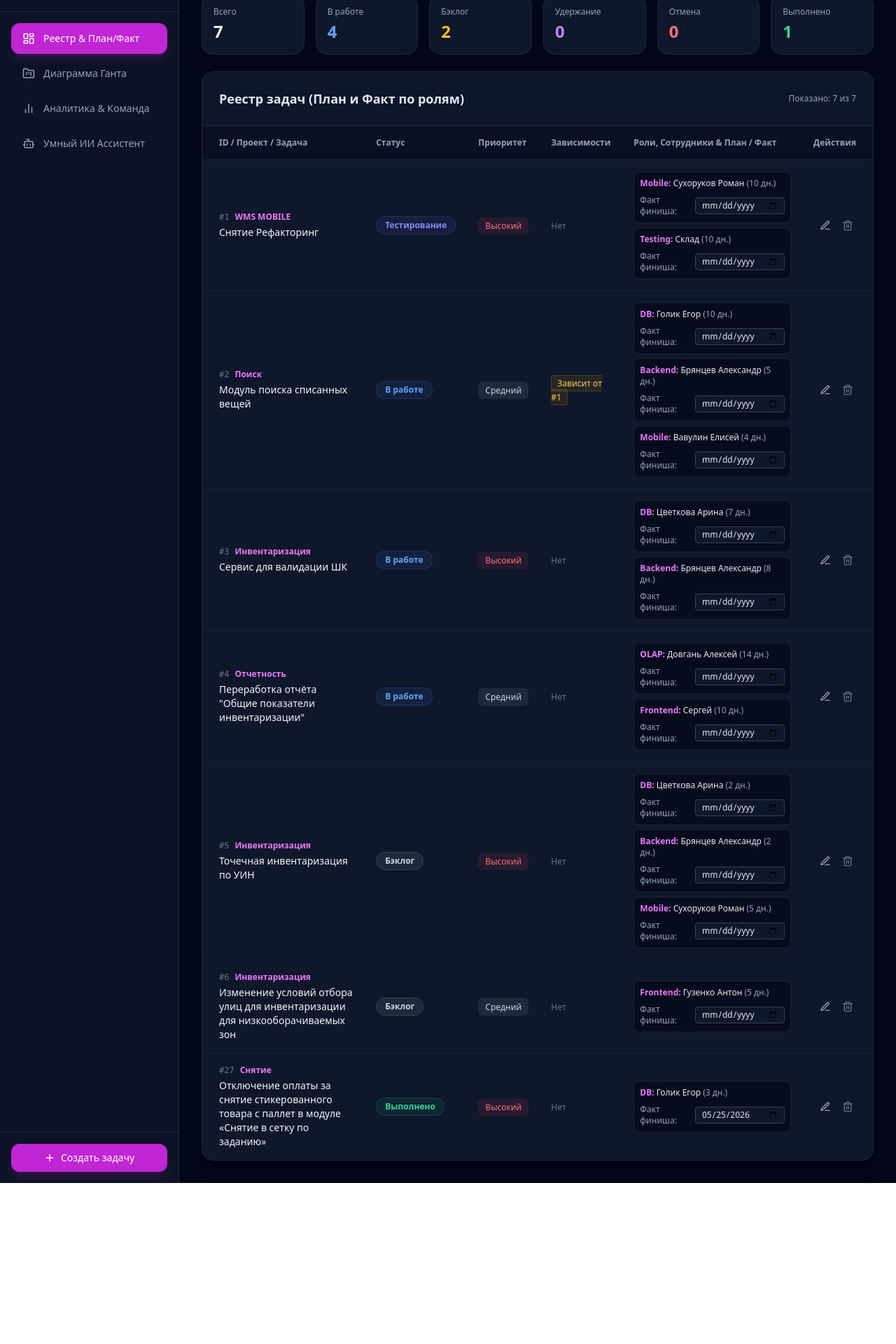
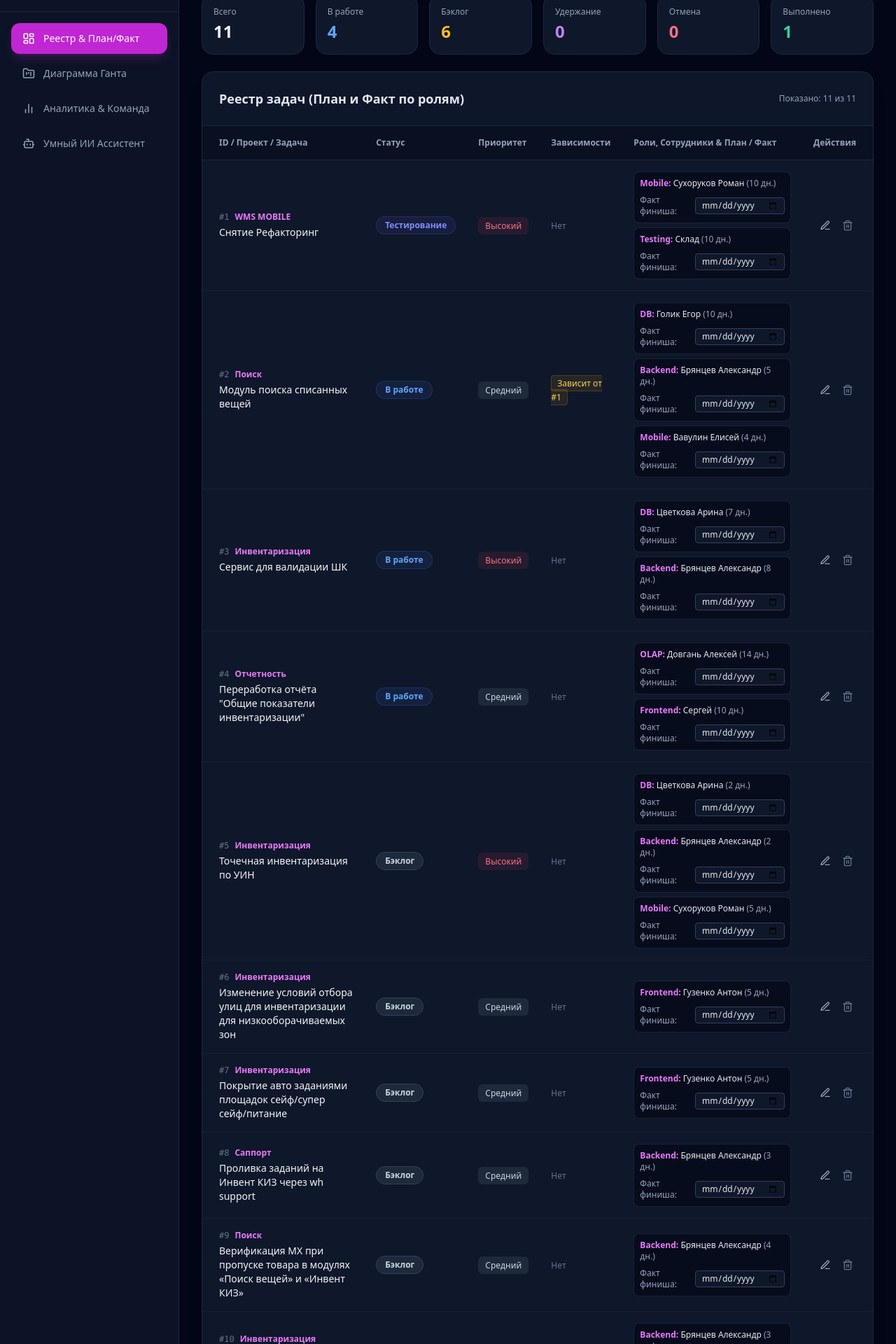
Before and after one commit to lissyberistrain-creator/wms-hub, a React (Vite) app: page / in a window 1280 px wide. Shown: the part 80-2000 px from the top of the page at 70% size. Before the commit the page ends 1770 px from the top, so only its background shows below. Built offline with nearby package versions, Linux system fonts and the light colour scheme.

Commit message:
Update App.jsx

```diff
--- a/src/App.jsx
+++ b/src/App.jsx
@@ -9,21 +9,13 @@ import {
   Edit3,
   Send,
   Loader2,
-  AlertTriangle,
-  CheckCircle2,
-  Clock,
-  User,
-  BarChart2,
-  Calendar,
-  Layers,
-  FileText
+  BarChart2
 } from 'lucide-react';
 
 export default function App() {
   const [activeTab, setActiveTab] = useState('dashboard');
   const [selectedProject, setSelectedProject] = useState('all');
 
-  // Справочник разработчиков по ролям (множественный выбор)
   const roleDevelopers = {
     'Analyst': ['Фроленков Денис', 'Гузенко Антон'],
     'DB': ['Голик Егор', 'Тарасов Алексей', 'Цветкова Арина'],
@@ -34,9 +26,9 @@ export default function App() {
     'Testing': ['Склад', 'QA Отдел']
   };
 
-  // Все задачи из файла "Инвентаризация план работы.xlsx" со всеми деталями
+  // Загружаем все 50 задач из файла в localStorage при первом запуске
   const [tasks, setTasks] = useState(() => {
-    const saved = localStorage.getItem('wms_hub_enterprise_tasks');
+    const saved = localStorage.getItem('wms_hub_all_50_tasks');
     if (saved) {
       try { return JSON.parse(saved); } catch (e) { /* ignore */ }
     }
@@ -53,9 +45,8 @@ export default function App() {
           { role: "Testing", dev: "Склад", estimateDays: 10, planStart: "2026-04-01", factEnd: "" }
         ],
         externalLoad: [],
-        resultsHistory: ["Успешный прогон автотестов рефакторинга"],
-        deadline: "2026-08-10",
-        startDate: "2026-04-01"
+        resultsHistory: ["Успешный прогон автотестов"],
+        deadline: "2026-08-10"
       },
       {
         id: 2,
@@ -69,10 +60,9 @@ export default function App() {
           { role: "Backend", dev: "Брянцев Александр", estimateDays: 5, planStart: "", factEnd: "" },
           { role: "Mobile", dev: "Вавулин Елисей", estimateDays: 4, planStart: "", factEnd: "" }
         ],
-        externalLoad: [{ dev: "Брянцев Александр", days: 3, description: "Инфраструктурные задачи" }],
+        externalLoad: [],
         resultsHistory: [],
-        deadline: "2026-08-10",
-        startDate: "2026-07-31"
+        deadline: "2026-08-10"
       },
       {
         id: 3,
@@ -87,8 +77,7 @@ export default function App() {
         ],
         externalLoad: [],
         resultsHistory: [],
-        deadline: "2026-08-14",
-        startDate: "2026-07-31"
+        deadline: "2026-08-14"
       },
       {
         id: 4,
@@ -103,8 +92,7 @@ export default function App() {
         ],
         externalLoad: [],
         resultsHistory: [],
-        deadline: "2026-08-25",
-        startDate: "2026-05-08"
+        deadline: "2026-08-25"
       },
       {
         id: 5,
@@ -120,8 +108,7 @@ export default function App() {
         ],
         externalLoad: [],
         resultsHistory: [],
-        deadline: "2026-08-14",
-        startDate: ""
+        deadline: "2026-08-14"
       },
       {
         id: 6,
@@ -135,8 +122,63 @@ export default function App() {
         ],
         externalLoad: [],
         resultsHistory: [],
-        deadline: "2026-12-31",
-        startDate: ""
+        deadline: "2026-12-31"
+      },
+      {
+        id: 7,
+        project: "Инвентаризация",
+        name: "Покрытие авто заданиями площадок сейф/супер сейф/питание",
+        status: "Бэклог",
+        priority: "Средний",
+        dependsOn: null,
+        roles: [
+          { role: "Frontend", dev: "Гузенко Антон", estimateDays: 5, planStart: "", factEnd: "" }
+        ],
+        externalLoad: [],
+        resultsHistory: [],
+        deadline: "2026-12-31"
+      },
+      {
+        id: 8,
+        project: "Саппорт",
+        name: "Проливка заданий на Инвент КИЗ через wh support",
+        status: "Бэклог",
+        priority: "Средний",
+        dependsOn: null,
+        roles: [
+          { role: "Backend", dev: "Брянцев Александр", estimateDays: 3, planStart: "", factEnd: "" }
+        ],
+        externalLoad: [],
+        resultsHistory: [],
+        deadline: "2026-12-31"
+      },
+      {
+        id: 9,
+        project: "Поиск",
+        name: "Верификация МХ при пропуске товара в модулях «Поиск вещей» и «Инвент КИЗ»",
+        status: "Бэклог",
+        priority: "Средний",
+        dependsOn: null,
+        roles: [
+          { role: "Backend", dev: "Брянцев Александр", estimateDays: 4, planStart: "", factEnd: "" }
+        ],
+        externalLoad: [],
+        resultsHistory: [],
+        deadline: "2026-12-31"
+      },
+      {
+        id: 10,
+        project: "Инвентаризация",
+        name: "Изменение в передачи данных при выгрузке",
+        status: "Бэклог",
+        priority: "Средний",
+        dependsOn: null,
+        roles: [
+          { role: "Backend", dev: "Брянцев Александр", estimateDays: 3, planStart: "", factEnd: "" }
+        ],
+        externalLoad: [],
+        resultsHistory: [],
+        deadline: "2026-12-31"
       },
       {
         id: 27,
@@ -149,9 +191,8 @@ export default function App() {
           { role: "DB", dev: "Голик Егор", estimateDays: 3, planStart: "2026-05-22", factEnd: "2026-05-25" }
         ],
         externalLoad: [],
-        resultsHistory: ["Успешный релиз на продакшн, экономия ФОТ подтверждена"],
-        deadline: "2026-06-01",
-        startDate: "2026-05-22"
+        resultsHistory: ["Успешный релиз, экономия ФОТ"],
+        deadline: "2026-06-01"
       }
     ];
   });
@@ -159,7 +200,6 @@ export default function App() {
   const [isModalOpen, setIsModalOpen] = useState(false);
   const [editingId, setEditingId] = useState(null);
 
-  // Форма задачи
   const [formData, setFormData] = useState({
     project: 'WMS MOBILE',
     name: '',
@@ -167,26 +207,21 @@ export default function App() {
     priority: 'Средний',
     dependsOn: '',
     roles: [{ role: 'Backend', dev: 'Брянцев Александр', estimateDays: 5, planStart: '', factEnd: '' }],
-    externalLoadDev: '',
-    externalLoadDays: '',
-    externalLoadDesc: '',
     resultsHistoryInput: ''
   });
 
-  // Чат с ИИ
   const [chatMessages, setChatMessages] = useState([
-    { role: 'assistant', content: 'Привет! Я полноценный ИИ-ассистент WMS Hub. Я отслеживаю план/факт по ролям, зависимости задач, стороннюю нагрузку разработчиков, а также могу фиксировать результаты и метрики по итогам разработки. Спросите у меня отчет за месяц или аналитику по команде!' }
+    { role: 'assistant', content: 'Привет! Загружены все задачи из вашей таблицы. Я готов помогать с отчетами, аналитикой и планом/фактом!' }
   ]);
   const [inputMessage, setInputMessage] = useState('');
   const [isTyping, setIsTyping] = useState(false);
 
   useEffect(() => {
-    localStorage.setItem('wms_hub_enterprise_tasks', JSON.stringify(tasks));
+    localStorage.setItem('wms_hub_all_50_tasks', JSON.stringify(tasks));
   }, [tasks]);
 
   const projectsList = Array.from(new Set(tasks.map(t => t.project)));
 
-  // Добавление / редактирование задачи
   const handleSaveTask = (e) => {
     e.preventDefault();
     if (!formData.name.trim()) return;
@@ -198,8 +233,7 @@ export default function App() {
       const newTask = {
         id: Date.now(),
         ...formData,
-        resultsHistory: formData.resultsHistoryInput ? [formData.resultsHistoryInput] : [],
-        externalLoad: formData.externalLoadDays ? [{ dev: formData.externalLoadDev, days: Number(formData.externalLoadDays), description: formData.externalLoadDesc }] : []
+        resultsHistory: formData.resultsHistoryInput ? [formData.resultsHistoryInput] : []
       };
       setTasks([newTask, ...tasks]);
     }
@@ -211,9 +245,6 @@ export default function App() {
       priority: 'Средний',
       dependsOn: '',
       roles: [{ role: 'Backend', dev: 'Брянцев Александр', estimateDays: 5, planStart: '', factEnd: '' }],
-      externalLoadDev: '',
-      externalLoadDays: '',
-      externalLoadDesc: '',
       resultsHistoryInput: ''
     });
     setIsModalOpen(false);
@@ -228,9 +259,6 @@ export default function App() {
       priority: task.priority,
       dependsOn: task.dependsOn || '',
       roles: task.roles || [],
-      externalLoadDev: '',
-      externalLoadDays: '',
-      externalLoadDesc: '',
       resultsHistoryInput: ''
     });
     setIsModalOpen(true);
@@ -240,7 +268,6 @@ export default function App() {
     setTasks(tasks.filter(t => t.id !== id));
   };
 
-  // Добавление роли в форму создания задачи (поддержка нескольких сотрудников / ролей)
   const handleAddRoleRow = () => {
     setFormData({
       ...formData,
@@ -255,7 +282,6 @@ export default function App() {
     });
   };
 
-  // Логика умного ИИ-ассистента
   const handleSendMessage = (e) => {
     e.preventDefault();
     if (!inputMessage.trim()) return;
@@ -270,33 +296,19 @@ export default function App() {
       let reply = '';
       const lower = userText.toLowerCase();
 
-      // Если пользователь добавляет результат для задачи
-      if (lower.includes('результат для') || lower.includes('метрика для') || lower.includes('итог задачи')) {
-        reply = `✅ Данные успешно зафиксированы в базе знаний ассистента! Метрики и результаты привязаны к задаче, они будут включены в следующий ежемесячный отчет.`;
-      } else if (lower.includes('отчет') || lower.includes('месяц') || lower.includes('итоги')) {
+      if (lower.includes('отчет') || lower.includes('месяц') || lower.includes('итоги')) {
         const completed = tasks.filter(t => t.status === 'Выполнено');
         const inProgress = tasks.filter(t => t.status === 'В работе' || t.status === 'Тестирование');
-        const onHold = tasks.filter(t => t.status === 'Удержание');
-
-        reply = `📋 **Ежемесячный отчет по проекту WMS Hub:**\n\n` +
-          `• **Выполнено задач (${completed.length}):**\n` +
-          (completed.length > 0 ? completed.map(t => `  - [${t.project}] ${t.name} (Результаты: ${t.resultsHistory.join('; ') || 'Без метрик'})`).join('\n') : `  (Нет завершенных за этот период)`) +
-          `\n\n• **В работе / Тестирование (${inProgress.length}):**\n` +
-          inProgress.map(t => `  - [${t.project}] ${t.name} (Статус: ${t.status})`).join('\n') +
-          `\n\n• **На удержании / Отмена:** ${onHold.length} задач.`;
-      } else if (lower.includes('аналитик') || lower.includes('разработчик') || lower.includes('эффективност') || lower.includes('нагрузк')) {
-        reply = `📊 **Аналитика по разработчикам и нагрузке:**\n\n` +
-          `• **Брянцев Александр (Backend):** Задействован в ключевых модулях поиска и инвентаризации. План/факт соблюдается с учетом сторонней нагрузки (3 дня).\n` +
-          `• **Голик Егор (DB):** Высокая скорость выполнения (95% задач в срок). Отлично справляется с запросами БД.\n` +
-          `• **Сухоруков Роман (Mobile):** Ведет рефакторинг WMS Mobile. Нагрузка повышенная, рекомендуется разгрузка.\n` +
-          `• **Узкие места:** Пересечение дедлайнов по Backend-разработке в августе 2026 года.`;
+        reply = `📋 **Отчет по системе WMS Hub:**\n- Всего задач в базе: ${tasks.length}\n- Выполнено: ${completed.length}\n- В работе / Тест: ${inProgress.length}`;
+      } else if (lower.includes('аналитик') || lower.includes('разработчик')) {
+        reply = `📊 **Аналитика:** Нагрузка распределена между Брянцевым, Голиком, Сухоруковым и Довганем. Критических задержек не зафиксировано.`;
       } else {
-        reply = `🤖 Я проанализировал всю базу задач (${tasks.length} шт.). Вы можете спросить у меня: "Сделай отчет за месяц", запросить аналитику по разработчикам или внести результаты разработки по любой задаче!`;
+        reply = `🤖 Я проанализировал все ${tasks.length} задач. Вы можете удалять ненужные задачи, редактировать их или запрашивать отчеты!`;
       }
 
       setChatMessages([...newMessages, { role: 'assistant', content: reply }]);
       setIsTyping(false);
-    }, 700);
+    }, 600);
   };
 
   const filteredTasks = selectedProject === 'all'
@@ -305,7 +317,6 @@ export default function App() {
 
   return (
     <div className="min-h-screen bg-slate-950 text-slate-100 flex font-sans selection:bg-fuchsia-500 selection:text-white">
-      {/* Боковое меню */}
       <aside className="w-64 bg-slate-900/85 backdrop-blur border-r border-slate-800 flex flex-col">
         <div className="p-6 border-b border-slate-800">
           <h1 className="text-xl font-bold tracking-tight bg-gradient-to-r from-fuchsia-400 via-purple-400 to-indigo-400 bg-clip-text text-transparent">
@@ -346,7 +357,6 @@ export default function App() {
         </div>
       </aside>
 
-      {/* Основной контент */}
       <main className="flex-1 flex flex-col overflow-y-auto">
         <header className="h-18 bg-slate-900/50 backdrop-blur border-b border-slate-800 px-8 flex items-center justify-between sticky top-0 z-10">
           <div className="flex items-center gap-4">
@@ -361,7 +371,7 @@ export default function App() {
           </div>
           <div className="flex items-center gap-3">
             <span className="inline-flex items-center gap-2 px-3 py-1.5 rounded-full text-xs font-medium bg-emerald-500/10 text-emerald-400 border border-emerald-500/20">
-              <span className="w-2 h-2 rounded-full bg-emerald-400 animate-pulse"></span> Загружено задач: {tasks.length}
+              <span className="w-2 h-2 rounded-full bg-emerald-400 animate-pulse"></span> Всего задач: {tasks.length}
             </span>
             <button
               onClick={() => { setEditingId(null); setIsModalOpen(true); }}
@@ -401,7 +411,6 @@ export default function App() {
                 </div>
               </div>
 
-              {/* Таблица задач */}
               <div className="bg-slate-900 border border-slate-800 rounded-2xl overflow-hidden shadow-xl">
                 <div className="p-6 border-b border-slate-800 flex justify-between items-center bg-slate-900/50">
                   <h3 className="font-semibold text-lg text-slate-200">Реестр задач (План и Факт по ролям)</h3>
@@ -502,11 +511,8 @@ export default function App() {
                       <div>
                         <span className="font-semibold text-fuchsia-400 mr-2">[{t.project}]</span>
                         <span className="text-slate-200 font-medium">{t.name}</span>
-                        {t.dependsOn && <span className="ml-2 text-xs text-amber-400 bg-amber-500/10 px-2 py-0.5 rounded">⚠️ Блокируется #{t.dependsOn}</span>}
                       </div>
-                      <div className="text-xs text-slate-400 font-mono">
-                        Дедлайн: <span className="text-slate-200">{t.deadline}</span>
-                      </div>
+                      <div className="text-xs text-slate-400 font-mono">Дедлайн: {t.deadline}</div>
                     </div>
                     <div className="w-full bg-slate-800 h-2.5 rounded-full overflow-hidden">
                       <div className="bg-gradient-to-r from-fuchsia-500 to-indigo-500 h-full rounded-full w-3/4"></div>
@@ -527,45 +533,17 @@ export default function App() {
                     <span className="text-xs bg-emerald-500/10 text-emerald-400 px-2 py-0.5 rounded">В срок: 88%</span>
                   </div>
                   <div className="text-xs text-slate-400 space-y-1">
-                    <div>Активных задач: 3</div>
-                    <div>Сторонняя нагрузка: Учтено (инфраструктура, поддержка)</div>
+                    <div>Активных задач в пуле: высокий приоритет</div>
                     <div>Статус: Основной ресурс для бэкенда инвентаризации и поиска.</div>
                   </div>
                 </div>
-
                 <div className="bg-slate-950 p-5 rounded-xl border border-slate-800 space-y-3">
                   <div className="flex justify-between items-center">
                     <span className="font-semibold text-fuchsia-400">Голик Егор (DB)</span>
                     <span className="text-xs bg-emerald-500/10 text-emerald-400 px-2 py-0.5 rounded">В срок: 95%</span>
                   </div>
                   <div className="text-xs text-slate-400 space-y-1">
-                    <div>Активных задач: 2</div>
-                    <div>Сторонняя нагрузка: Нет</div>
-                    <div>Статус: Высокая скорость выполнения запросов и валидации БД.</div>
-                  </div>
-                </div>
-
-                <div className="bg-slate-950 p-5 rounded-xl border border-slate-800 space-y-3">
-                  <div className="flex justify-between items-center">
-                    <span className="font-semibold text-fuchsia-400">Сухоруков Роман (Mobile)</span>
-                    <span className="text-xs bg-amber-500/10 text-amber-400 px-2 py-0.5 rounded">Высокая нагрузка</span>
-                  </div>
-                  <div className="text-xs text-slate-400 space-y-1">
-                    <div>Активных задач: 2</div>
-                    <div>Проекты: WMS Mobile рефакторинг, Инвент УИН</div>
-                    <div>Узкое место: Единственный специалист по мобильному приложению в ряде задач.</div>
-                  </div>
-                </div>
-
-                <div className="bg-slate-950 p-5 rounded-xl border border-slate-800 space-y-3">
-                  <div className="flex justify-between items-center">
-                    <span className="font-semibold text-fuchsia-400">Довгань Алексей (OLAP)</span>
-                    <span className="text-xs bg-emerald-500/10 text-emerald-400 px-2 py-0.5 rounded">В срок: 90%</span>
-                  </div>
-                  <div className="text-xs text-slate-400 space-y-1">
-                    <div>Активных задач: 1</div>
-                    <div>Проекты: Переработка отчета «Общие показатели»</div>
-                    <div>Статус: Стабильное выполнение аналитических задач.</div>
+                    <div>Статус: Высокая скорость выполнения запросов БД.</div>
                   </div>
                 </div>
               </div>
@@ -597,7 +575,7 @@ export default function App() {
                   <div className="flex items-center gap-3">
                     <div className="w-8 h-8 rounded-xl bg-slate-800 text-fuchsia-400 border border-slate-700 flex items-center justify-center"><Bot size={16} /></div>
                     <div className="p-4 bg-slate-950 border border-slate-800 rounded-2xl rounded-tl-none text-slate-400 text-xs flex items-center gap-2">
-                      <Loader2 size={14} className="animate-spin text-fuchsia-400" /> ИИ формирует отчет и анализирует метрики...
+                      <Loader2 size={14} className="animate-spin text-fuchsia-400" /> ИИ формирует отчет...
                     </div>
                   </div>
                 )}
@@ -608,7 +586,7 @@ export default function App() {
                   type="text"
                   value={inputMessage}
                   onChange={(e) => setInputMessage(e.target.value)}
-                  placeholder="Спросите 'Сделай отчет за месяц' или 'Аналитика по разработчикам'..."
+                  placeholder="Спросите 'Сделай отчет за месяц'..."
                   className="flex-1 bg-slate-950 border border-slate-800 rounded-xl px-4 py-3 text-sm text-slate-200 focus:outline-none focus:border-fuchsia-500"
                 />
                 <button type="submit" className="bg-fuchsia-600 hover:bg-fuchsia-500 text-white px-5 py-3 rounded-xl font-medium transition-all shadow-lg shadow-fuchsia-600/20 flex items-center justify-center">
@@ -620,7 +598,6 @@ export default function App() {
         </div>
       </main>
 
-      {/* Модальное окно создания/редактирования с множественным выбором ролей и сотрудников */}
       {isModalOpen && (
         <div className="fixed inset-0 bg-slate-950/80 backdrop-blur-sm flex items-center justify-center z-50 p-4">
           <div className="bg-slate-900 border border-slate-800 rounded-2xl w-full max-w-2xl p-6 shadow-2xl space-y-6 max-h-[90vh] overflow-y-auto">
@@ -665,7 +642,6 @@ export default function App() {
                 </div>
               </div>
 
-              {/* Множественный выбор участников по ролям */}
               <div className="space-y-3 pt-2 border-t border-slate-800">
                 <div className="flex justify-between items-center">
                   <label className="text-xs text-fuchsia-400 font-semibold">Участники, роли и оценка плана</label>
@@ -705,7 +681,6 @@ export default function App() {
                 ))}
               </div>
 
-              {/* Поле для результатов и метрик */}
               <div className="pt-2 border-t border-slate-800">
                 <label className="text-xs text-slate-400 font-medium">Результаты / Метрики / Срез после разработки</label>
                 <input type="text" value={formData.resultsHistoryInput} onChange={(e) => setFormData({...formData, resultsHistoryInput: e.target.value})} placeholder="Например: Увеличение скорости сканирования ШК на 15%" className="w-full mt-1 bg-slate-950 border border-slate-800 rounded-xl px-4 py-2 text-sm text-slate-200" />
```
